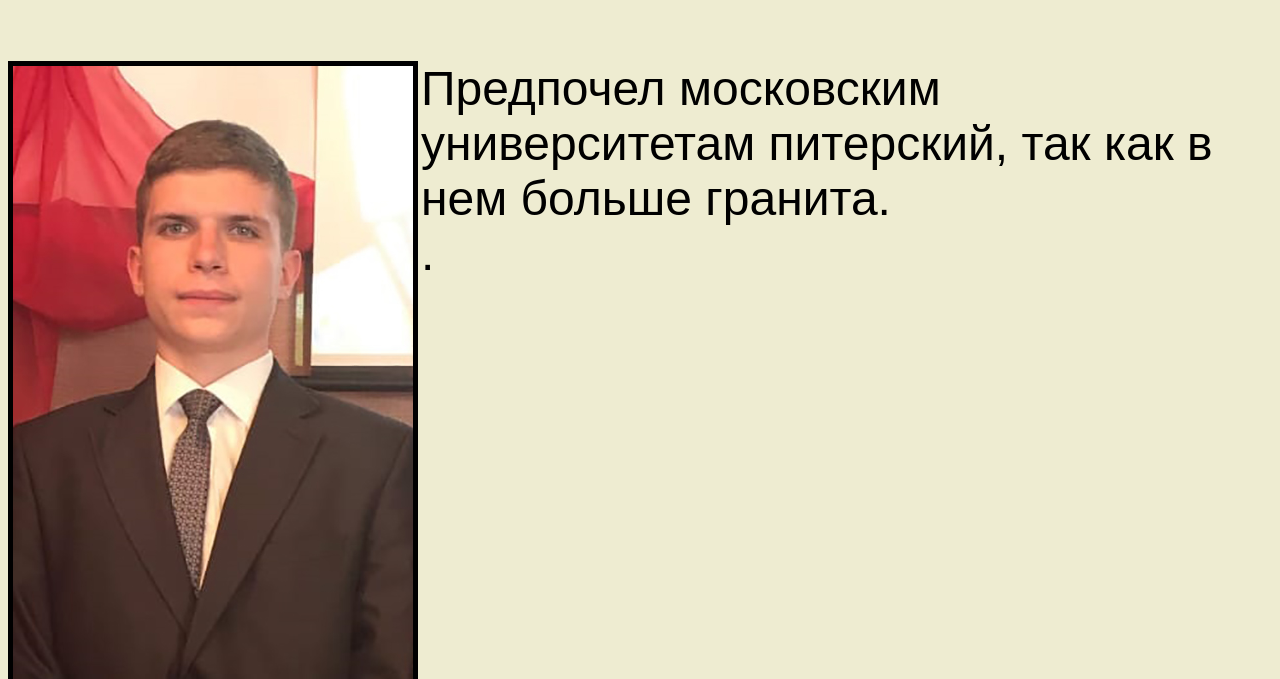
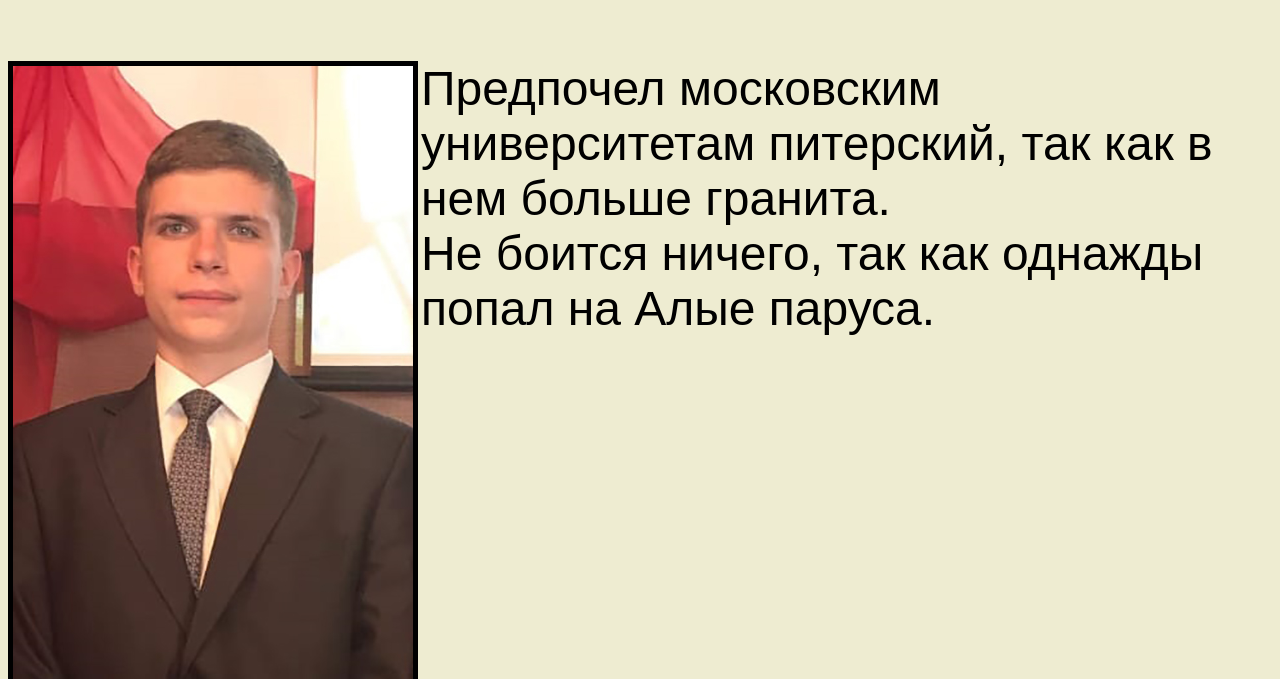
Before and after one commit to WeddingOfDenisAndAlexandra/WeddingOfDenisAndAlexandra.github.io, a plain HTML site: page daniil_borta/index.html in a window 1280 px wide. Shown: the part 121-800 px from the top of the page. Drawn offline with Linux system fonts and the light colour scheme.

Commit message:
Update index.html

```diff
--- a/daniil_borta/index.html
+++ b/daniil_borta/index.html
@@ -7,7 +7,7 @@
    }
 </style>
 <h1 align="center"> Даниил Борта </h1>
-   <img src="/daniil_borta/daniil_borta.jpg" align="left"> Предпочел московским университетам питерский, так как в нем больше гранита. <br/> .
+   <img src="/daniil_borta/daniil_borta.jpg" align="left"> Предпочел московским университетам питерский, так как в нем больше гранита. <br/> Не боится ничего, так как однажды попал на Алые паруса.
 <body bgcolor="#eeecd1">
 </body>
 </html>
```
